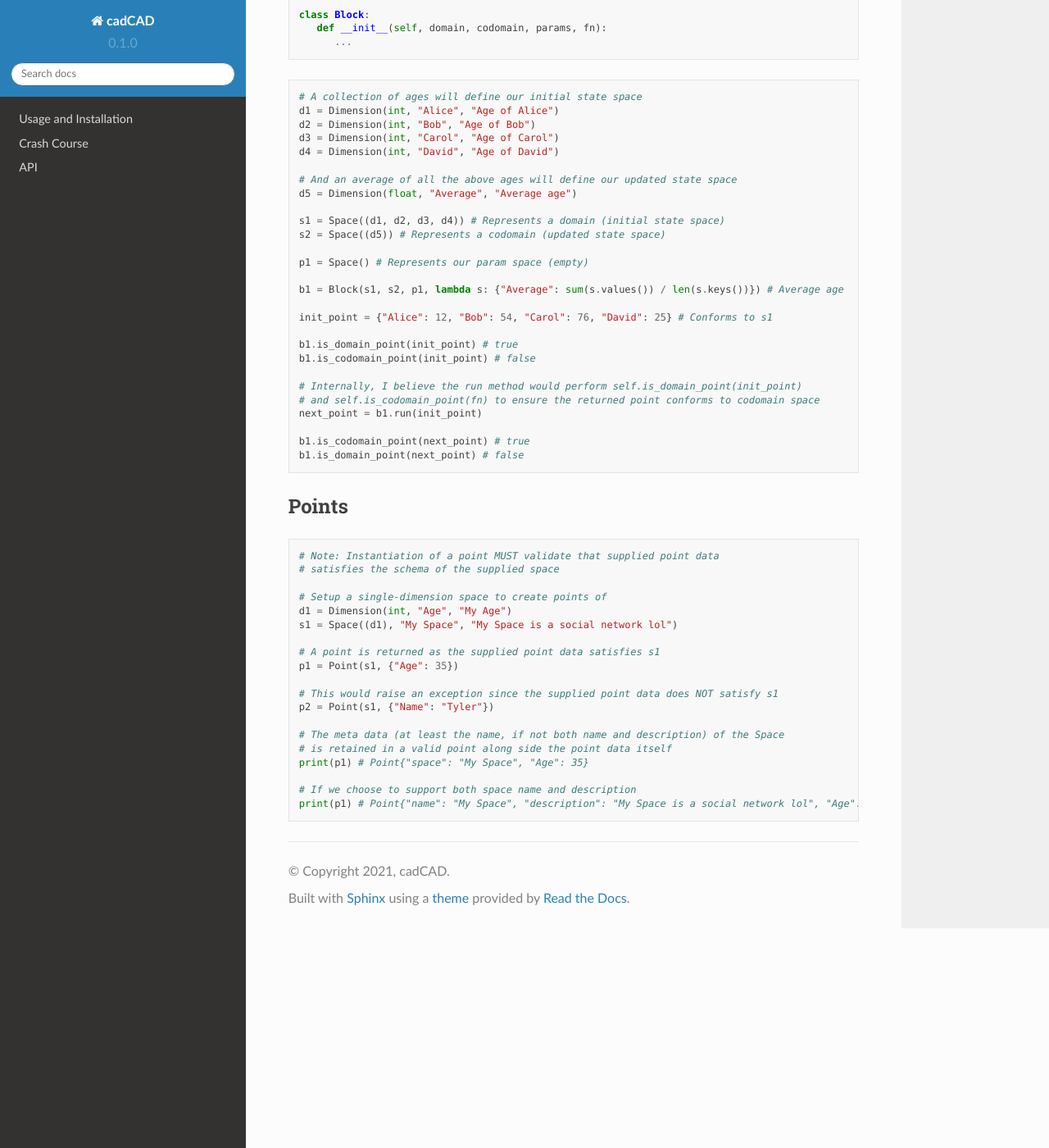
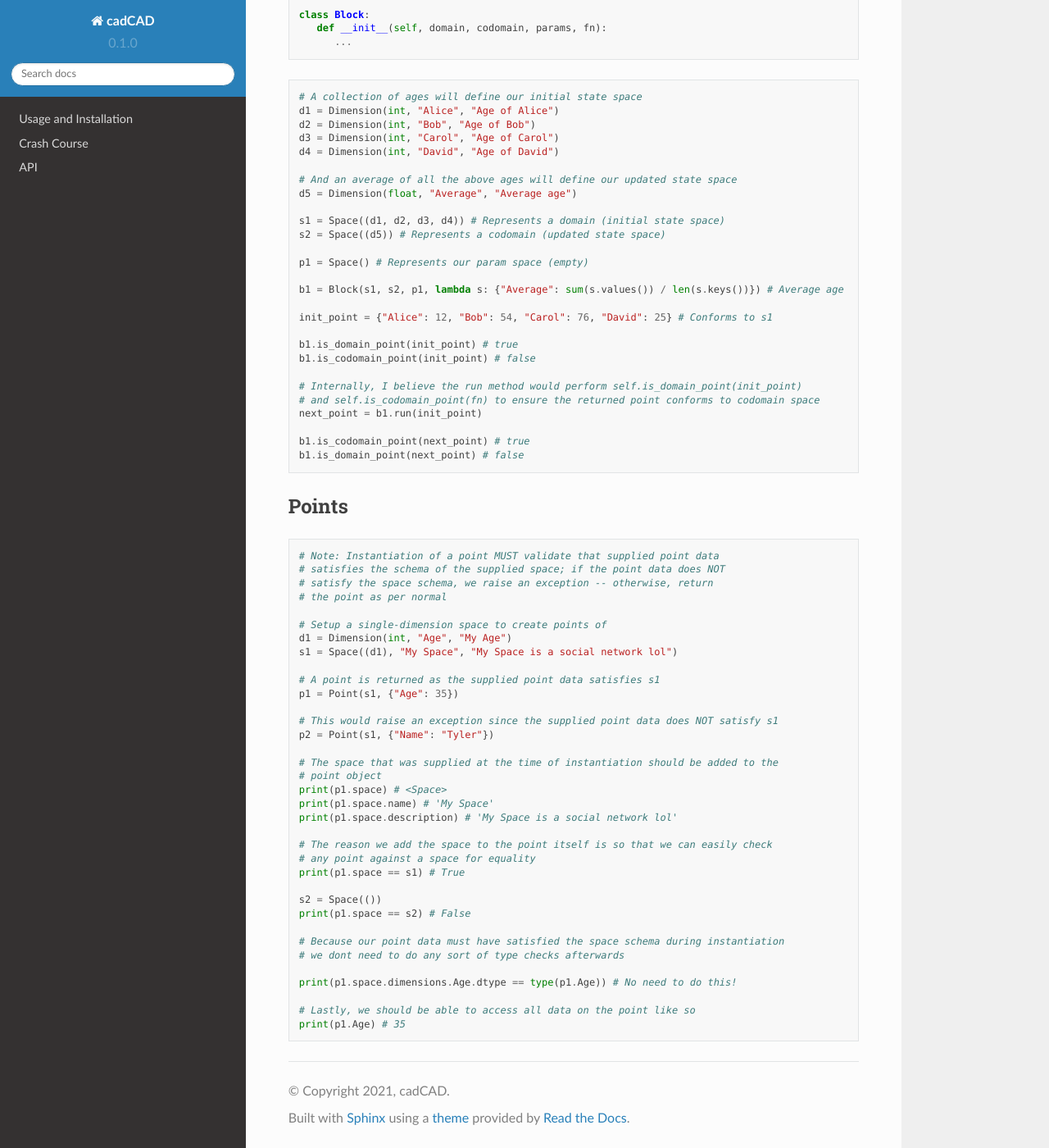
Before and after one commit to cadCAD-org/documentation, a Sphinx documentation site: the page built from docs/source/explore.rst, in a window 1280 px wide and 1400 px high, scrolled down 1551 px. Shown: the whole window at 82% size. Built offline with Sphinx 7.4.7 and the Read the Docs theme 2.0.0, drawn with Linux system fonts in a browser that asks for light colours.

Commit message:
Updates to points

```diff
--- a/docs/source/explore.rst
+++ b/docs/source/explore.rst
@@ -129,7 +129,9 @@ Points
 .. code-block:: python
 
    # Note: Instantiation of a point MUST validate that supplied point data
-   # satisfies the schema of the supplied space
+   # satisfies the schema of the supplied space; if the point data does NOT
+   # satisfy the space schema, we raise an exception -- otherwise, return
+   # the point as per normal
 
    # Setup a single-dimension space to create points of
    d1 = Dimension(int, "Age", "My Age")
@@ -141,9 +143,23 @@ Points
    # This would raise an exception since the supplied point data does NOT satisfy s1
    p2 = Point(s1, {"Name": "Tyler"})
 
-   # The meta data (at least the name, if not both name and description) of the Space
-   # is retained in a valid point along side the point data itself
-   print(p1) # Point{"space": "My Space", "Age": 35}
+   # The space that was supplied at the time of instantiation should be added to the
+   # point object
+   print(p1.space) # <Space>
+   print(p1.space.name) # 'My Space'
+   print(p1.space.description) # 'My Space is a social network lol'
 
-   # If we choose to support both space name and description
-   print(p1) # Point{"name": "My Space", "description": "My Space is a social network lol", "Age": 35}
+   # The reason we add the space to the point itself is so that we can easily check
+   # any point against a space for equality
+   print(p1.space == s1) # True
+
+   s2 = Space(())
+   print(p1.space == s2) # False
+
+   # Because our point data must have satisfied the space schema during instantiation
+   # we dont need to do any sort of type checks afterwards
+
+   print(p1.space.dimensions.Age.dtype == type(p1.Age)) # No need to do this!
+
+   # Lastly, we should be able to access all data on the point like so
+   print(p1.Age) # 35
```
